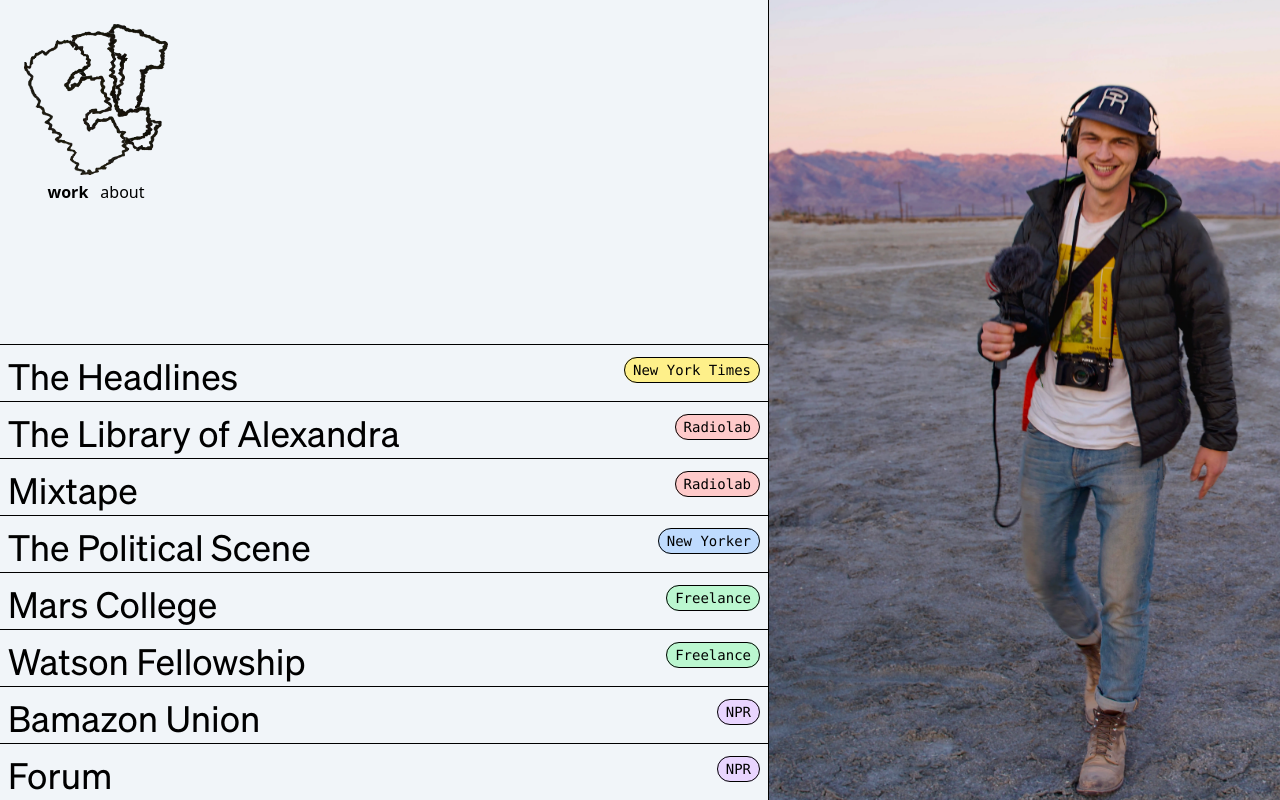
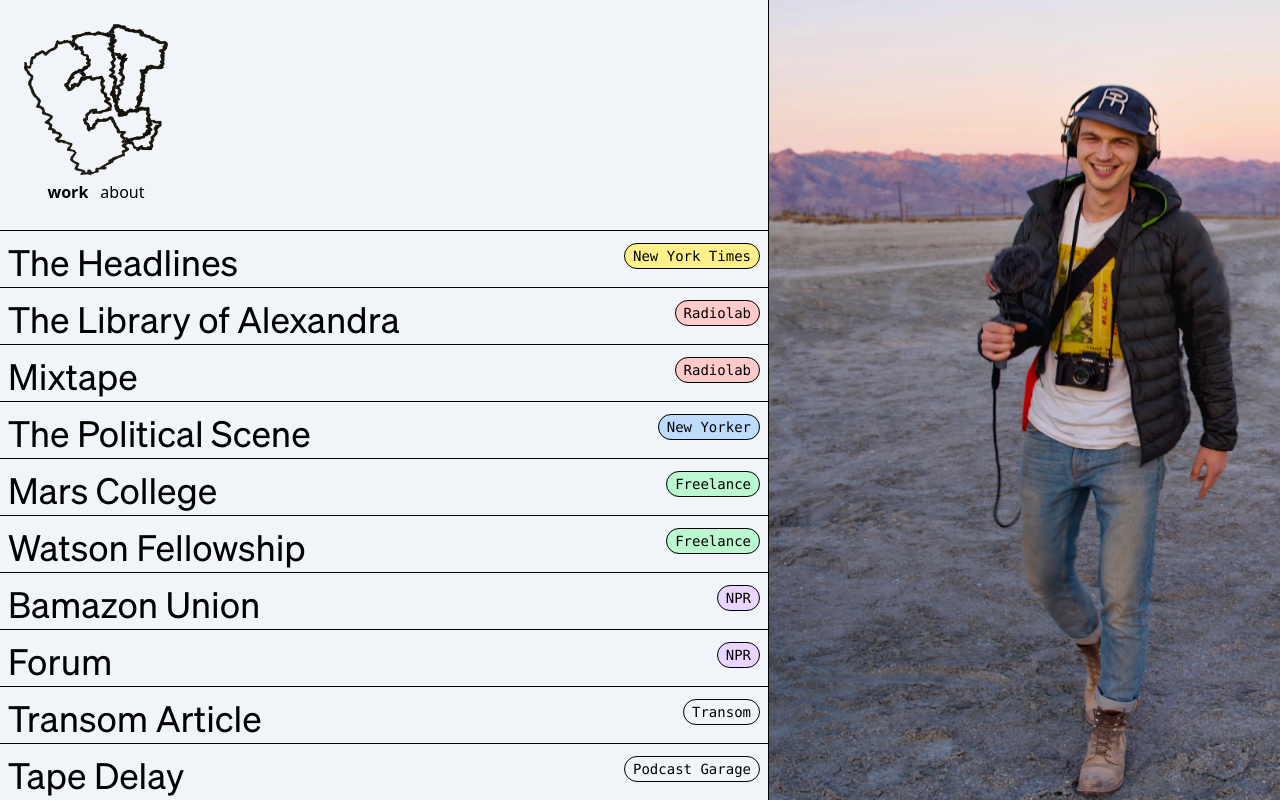
Before and after one commit to elibenton/portfolio, a SvelteKit app: page / in a window 1280 px wide. Built offline with nearby package versions, Linux system fonts and the light colour scheme.

Commit message:
head and seo improvements

```diff
--- a/src/components/workComponent.svelte
+++ b/src/components/workComponent.svelte
@@ -2,13 +2,16 @@
 	// import { fade } from 'svelte/transition';
 
 	export let stories, hoveredTab;
+
+	let filteredStores = stories.filter((stories) => stories.publish);
 
 	const colors = {
 		'New York Times': 'bg-yellow-200',
 		Radiolab: 'bg-red-200',
 		'New Yorker': 'bg-blue-200',
 		Freelance: 'bg-green-200',
-		NPR: 'bg-purple-200'
+		NPR: 'bg-purple-200',
+		'The Hive': 'bg-orange-200'
 	};
 </script>
 
@@ -16,7 +19,7 @@
 	<!-- svelte-ignore a11y-no-static-element-interactions -->
 	<!-- svelte-ignore a11y-click-events-have-key-events -->
 	<!-- svelte-ignore a11y-missing-attribute -->
-	{#each stories as { title, roles, year, org, description, slug }}
+	{#each filteredStores as { title, roles, year, org, description, slug }}
 		<a
 			href={slug}
 			class="home-card group"
--- a/src/lib/stories.json
+++ b/src/lib/stories.json
@@ -1,5 +1,6 @@
 [
 	{
+		"publish": true,
 		"slug": "the-headlines",
 		"title": "The Headlines",
 		"org": "New York Times",
@@ -9,9 +10,40 @@
 			"Produced The New York Times's new daily news podcast, The Headlines",
 			"Pitched, booked, interviewed, edited, scored, and mixed a one of three segments ever day",
 			"Planned coverage with Times correspondents and editors from around the world"
+		],
+		"works": [
+			{
+				"title": "McCarthy is Ousted",
+				"date": "2023-10-04",
+				"description": "description",
+				"link": "https://www.nytimes.com/2023/10/04/podcasts/headlines-nyt-audio-app.html"
+			},
+			{
+				"title": "The Implications for the Failed Wagner Rebellion",
+				"date": "2023-06-27",
+				"description": "description",
+				"link": "https://www.nytimes.com/2023/06/27/podcasts/headlines-nyt-audio-app.html"
+			},
+			{
+				"title": "The Google Monopoly Trial",
+				"date": "2023-09-12",
+				"description": "description",
+				"link": "https://www.nytimes.com/2023/09/12/podcasts/headlines-nyt-audio-app.html"
+			}
 		]
 	},
 	{
+		"publish": false,
+		"slug": "the-big-swing",
+		"title": "The Big Swing",
+		"org": "New York Times",
+		"year": "2023",
+		"roles": "Producer",
+		"description": [],
+		"works": []
+	},
+	{
+		"publish": true,
 		"slug": "the-library-of-alexandra",
 		"title": "The Library of Alexandra",
 		"org": "Radiolab",
@@ -24,6 +56,7 @@
 		]
 	},
 	{
+		"publish": true,
 		"slug": "mixtape",
 		"title": "Mixtape",
 		"org": "Radiolab",
@@ -36,6 +69,7 @@
 		]
 	},
 	{
+		"publish": true,
 		"slug": "the-political-scene",
 		"title": "The Political Scene",
 		"org": "New Yorker",
@@ -48,6 +82,7 @@
 		]
 	},
 	{
+		"publish": true,
 		"slug": "mars-college",
 		"title": "Mars College",
 		"org": "Freelance",
@@ -60,6 +95,7 @@
 		]
 	},
 	{
+		"publish": true,
 		"slug": "watson-fellowship",
 		"title": "Watson Fellowship",
 		"org": "Freelance",
@@ -72,6 +108,7 @@
 		]
 	},
 	{
+		"publish": true,
 		"slug": "bamazon-union",
 		"title": "Bamazon Union",
 		"org": "NPR",
@@ -84,15 +121,47 @@
 		]
 	},
 	{
+		"publish": true,
 		"slug": "forum",
 		"title": "Forum",
 		"org": "NPR",
-		"year": "2017",
+		"year": "2018",
 		"roles": "Associate Producer",
 		"description": [
 			"Produced The New York Times's new daily news podcast, The Headlines",
 			"Pitched, booked, interviewed, edited, scored, and mixed a one of three segments ever day",
 			"Planned coverage with Times correspondents and editors from around the world"
 		]
+	},
+	{
+		"publish": false,
+		"slug": "disco",
+		"title": "Discussion Collective",
+		"org": "The Hive",
+		"year": "2018",
+		"roles": "Host",
+		"description": [
+			"Produced The New York Times's new daily news podcast, The Headlines",
+			"Pitched, booked, interviewed, edited, scored, and mixed a one of three segments ever day",
+			"Planned coverage with Times correspondents and editors from around the world"
+		]
+	},
+	{
+		"publish": true,
+		"slug": "transom",
+		"title": "Transom Article",
+		"org": "Transom",
+		"year": "2021",
+		"roles": "Author",
+		"description": []
+	},
+	{
+		"publish": true,
+		"slug": "tape-delay",
+		"title": "Tape Delay",
+		"org": "Podcast Garage",
+		"year": "2023",
+		"roles": "Instructor",
+		"description": []
 	}
 ]
--- a/src/routes/+page.svelte
+++ b/src/routes/+page.svelte
@@ -13,6 +13,18 @@
 	$: console.log('ABOUT:', about);
 </script>
 
+<svelte:head>
+	<title>Eli Benton Cohen | Freelance Journalist</title>
+	<meta
+		name="description"
+		content="Eli Benton Cohen is a audio producer, reporter, and photographer." />
+	<meta
+		name="tags"
+		content="Radio, Journalist, Freelance, Producer, NPR, New York Times, Eli, Eli Benton, Eli Benton Cohen, Eli COhen, Podcast, Podcast Producer, Freelance Journalist, Radiolab, New Yorker, Audio Journalist, Audio, Radio Producer" />
+	<meta name="author" content="Eli Benton Cohen" />
+	<meta http-equiv="”Content-Language”" content="”en-us”" />
+</svelte:head>
+
 <div class="flex overflow-clip">
 	<div
 		class="flex h-screen w-full flex-col justify-between bg-slate-100 px-4 sm:p-4 lg:w-3/5">
--- a/src/routes/[slug]/+page.svelte
+++ b/src/routes/[slug]/+page.svelte
@@ -1,7 +1,27 @@
 <script>
 	export let data;
-	let { title, slug, roles, year, description } = data.story;
+	let { title, slug, roles, year, description, works } = data.story;
 </script>
 
-<h1>{title}</h1>
-<p>{@html description}</p>
+<div class="m-2 grid grid-cols-1 gap-4 sm:m-8 sm:grid-cols-2">
+	<div>
+		<h1 class="text-4xl font-semibold">{title}</h1>
+		<p>{roles}</p>
+		<p>{year}</p>
+		<p>{description}</p>
+	</div>
+	<div>
+		{#if works}
+			<h2>Selected Works</h2>
+			<ul>
+				{#each works as { title, date, description, link }}
+					<li>
+						<a href={link}>{title}</a>
+						<p>{date}</p>
+						<p>{description}</p>
+					</li>
+				{/each}
+			</ul>
+		{/if}
+	</div>
+</div>
```
Also changed, not shown: static/home-photos/tape-delay.webp (added).
